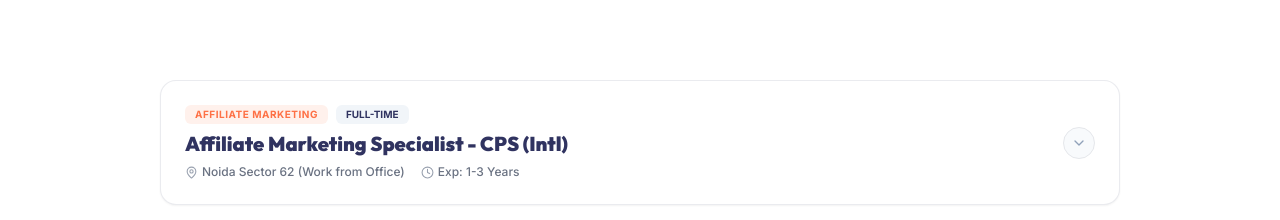
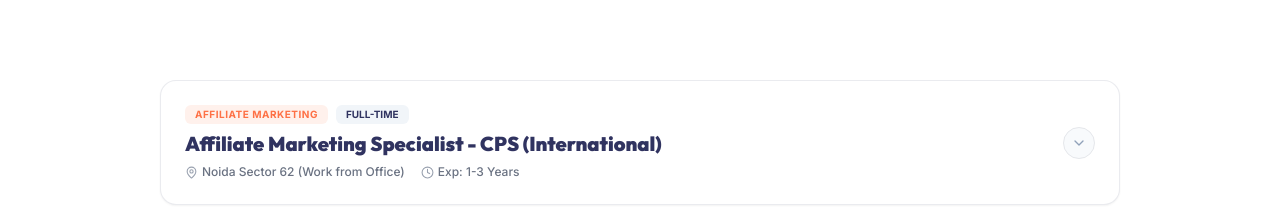
Before and after one commit to couponsclouds-afk/analystics-clouds-website, a Next.js app: page /life-at-analytics-clouds in a window 1280 px wide. Shown: the part 2524-2744 px from the top of the page. Built offline with nearby package versions, Linux system fonts and the light colour scheme.

Commit message:
Update team bios, hero images, testimonial data, and legal pages; add homestic/international logo slide

```diff
--- a/app/life-at-analytics-clouds/_components/LifeAtAnalyticsCloudsContent.tsx
+++ b/app/life-at-analytics-clouds/_components/LifeAtAnalyticsCloudsContent.tsx
@@ -42,7 +42,7 @@ export function LifeAtAnalyticsClouds() {
   const openRoles = [
     {
       id: 5,
-      title: "Affiliate Marketing Specialist - CPS (Intl)",
+      title: "Affiliate Marketing Specialist - CPS (International)",
       department: "Affiliate Marketing",
       location: "Noida Sector 62 (Work from Office)",
       type: "Full-Time",
```
